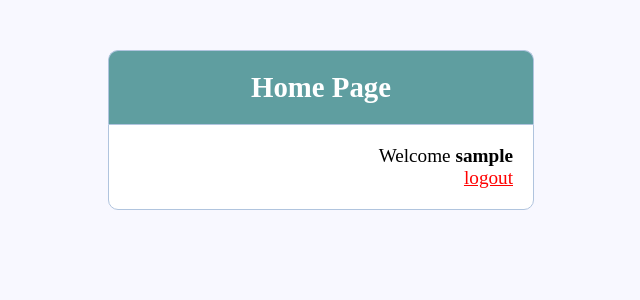
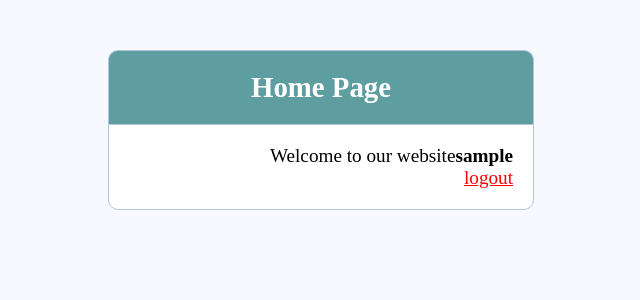
Before and after one commit to Rvithushan/WebPro, a PHP site: page / in a window 1280 px wide. Shown: the top 300 px of the page, without its empty margins (319-959 px from the left). Run offline with PHP 8.4, Linux system fonts and the light colour scheme; the visitor is signed in with stand-in values (Sample User, id 1).

Commit message:
Update index.php
Just a test update

```diff
--- a/index.php
+++ b/index.php
@@ -37,7 +37,7 @@
 
     <!-- logged in user information -->
     <?php  if (isset($_SESSION['username'])) : ?>
-    	<p>Welcome <strong><?php echo $_SESSION['username']; ?></strong></p>
+    	<p>Welcome to our website<strong><?php echo $_SESSION['username']; ?></strong></p>
     	<p> <a href="index.php?logout='1'" style="color: red;">logout</a> </p>
     <?php endif ?>
 </div>
```
